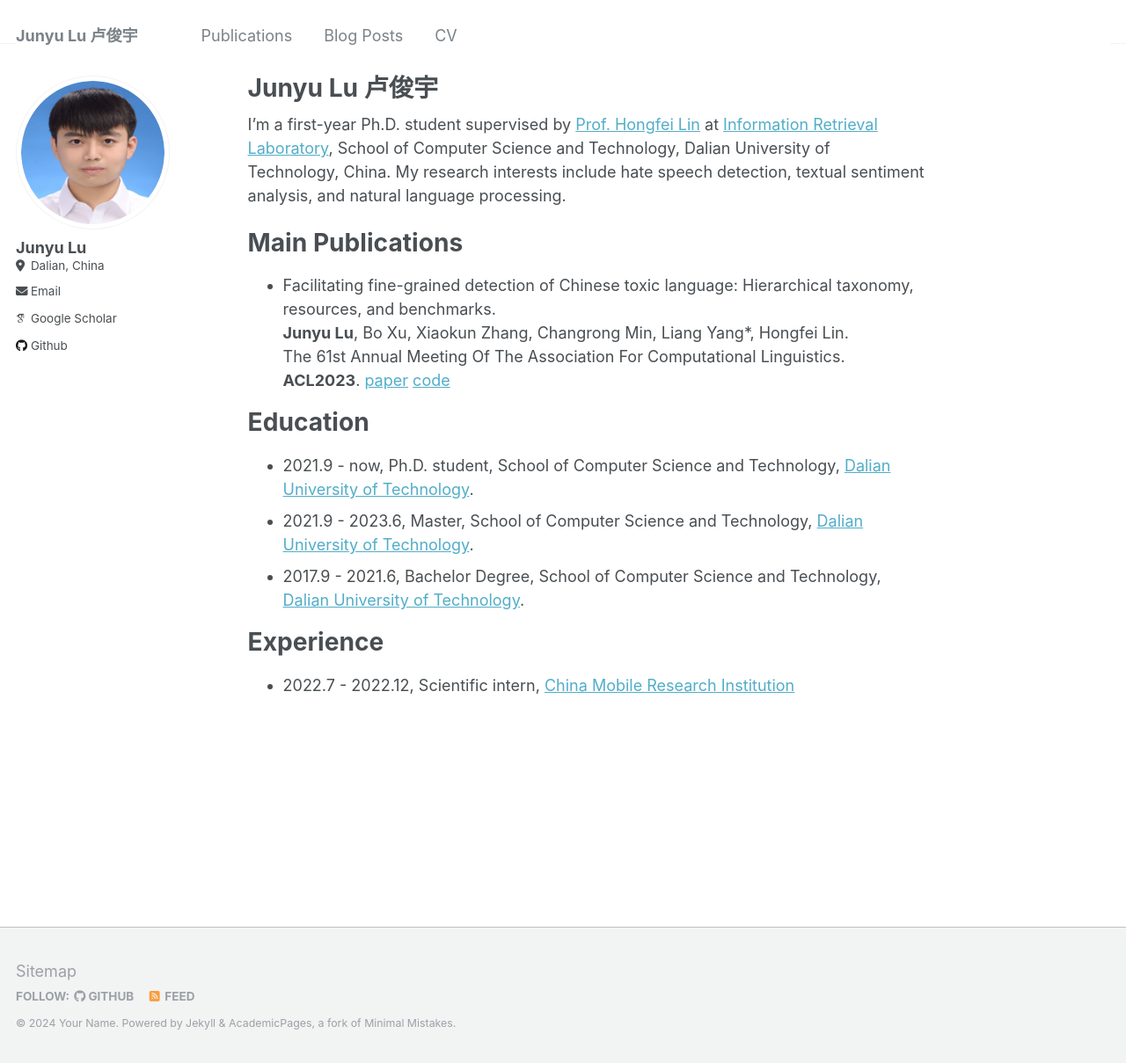
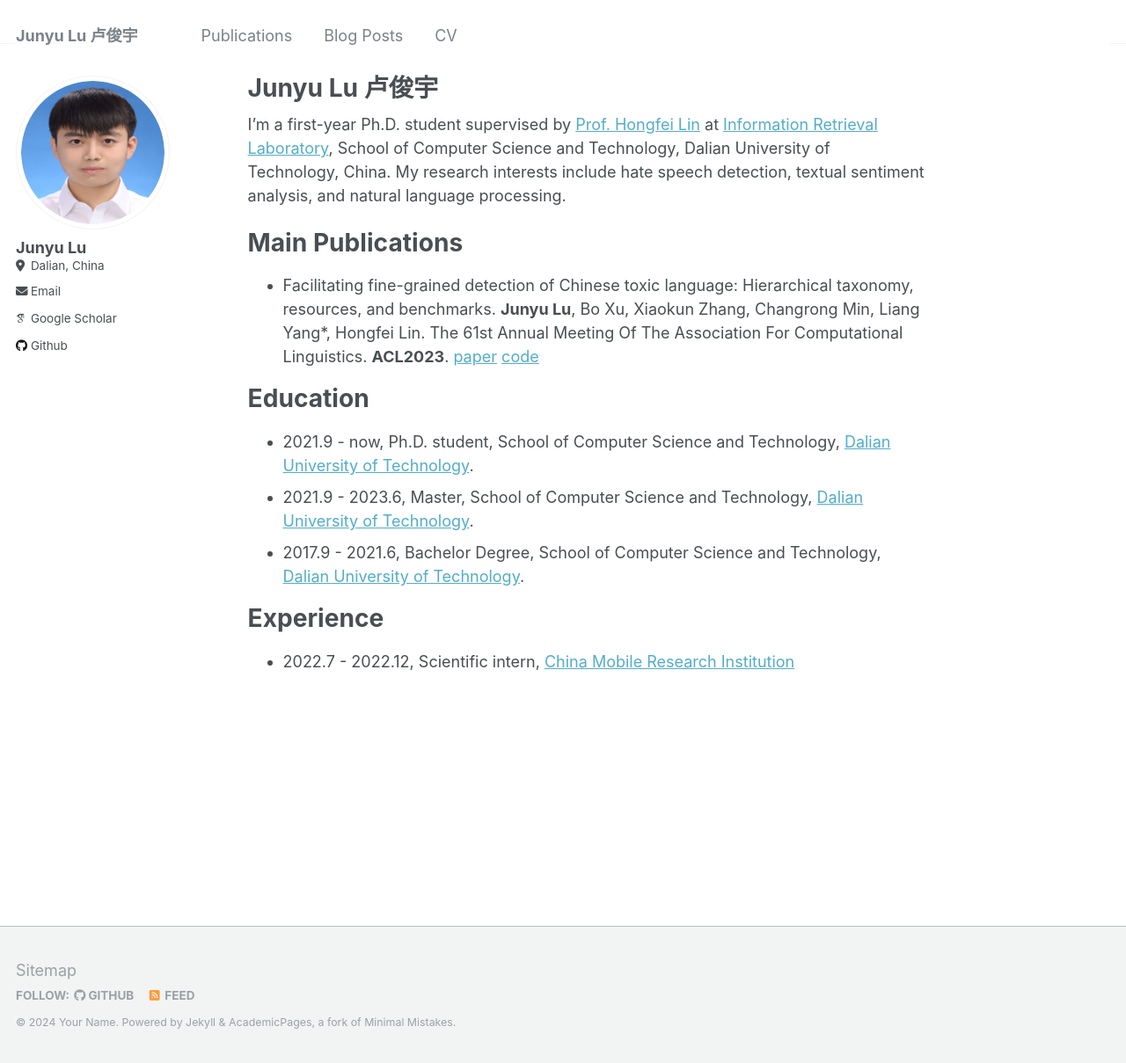
Before and after one commit to DUT-lujunyu/new_lujunyu.github.io, a Jekyll site: the page built from _pages/about.md, in a window 1280 px wide and 1209 px high. Shown: the whole window at 88% size. Built offline with Jekyll 4.4.1, drawn with Linux system fonts in a browser that asks for light colours; some web fonts are replaced.

```diff
--- a/_pages/about.md
+++ b/_pages/about.md
@@ -11,9 +11,9 @@ I'm a first-year Ph.D. student supervised by [Prof. Hongfei Lin](https://scholar
 
 Main Publications
 ======
-- Facilitating fine-grained detection of Chinese toxic language: Hierarchical taxonomy, resources, and benchmarks. \\
-  **Junyu Lu**, Bo Xu, Xiaokun Zhang, Changrong Min, Liang Yang*, Hongfei Lin. \\
-  The 61st Annual Meeting Of The Association For Computational Linguistics. **ACL2023**. [paper](https://aclanthology.org/2023.acl-long.898.pdf) [code](https://github.com/DUT-lujunyu/ToxiCN)
+- Facilitating fine-grained detection of Chinese toxic language: Hierarchical taxonomy, resources, and benchmarks.
+**Junyu Lu**, Bo Xu, Xiaokun Zhang, Changrong Min, Liang Yang*, Hongfei Lin.
+The 61st Annual Meeting Of The Association For Computational Linguistics. **ACL2023**. [paper](https://aclanthology.org/2023.acl-long.898.pdf) [code](https://github.com/DUT-lujunyu/ToxiCN)
 
 
 Education
```
